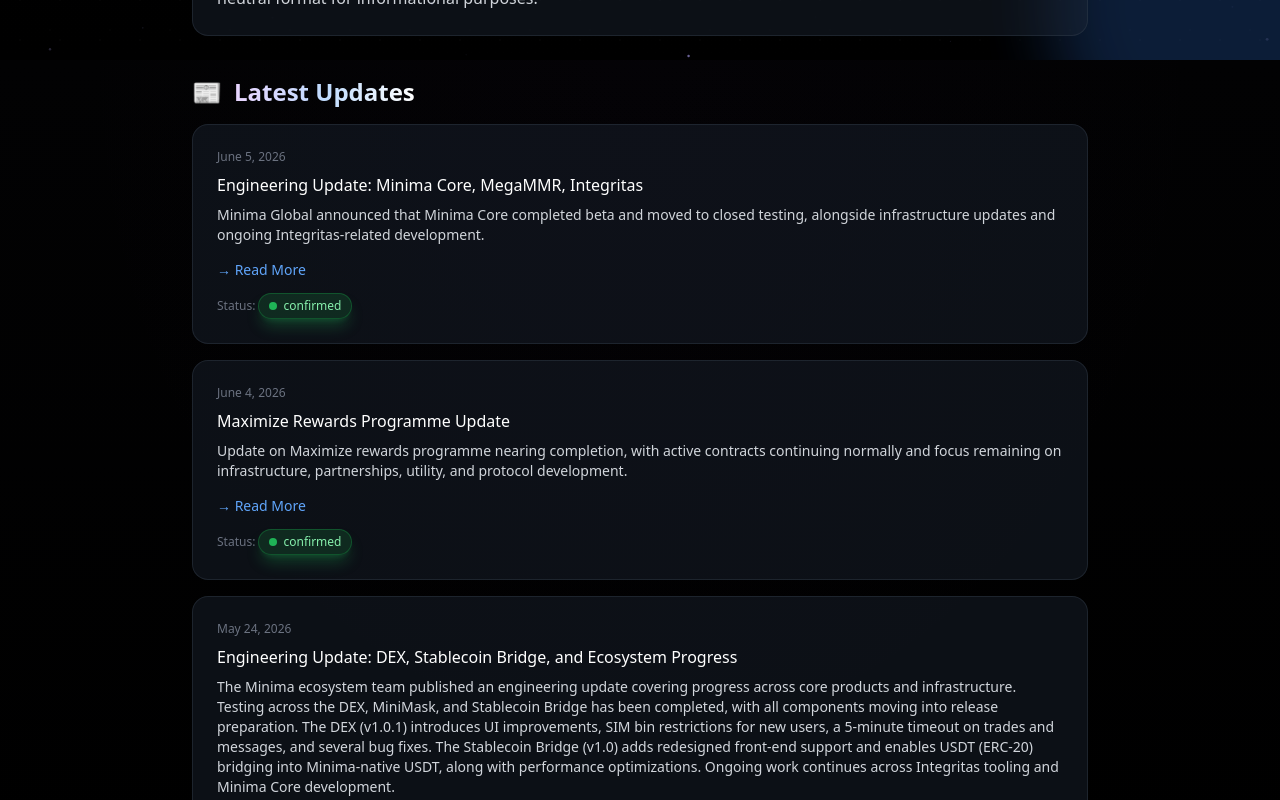
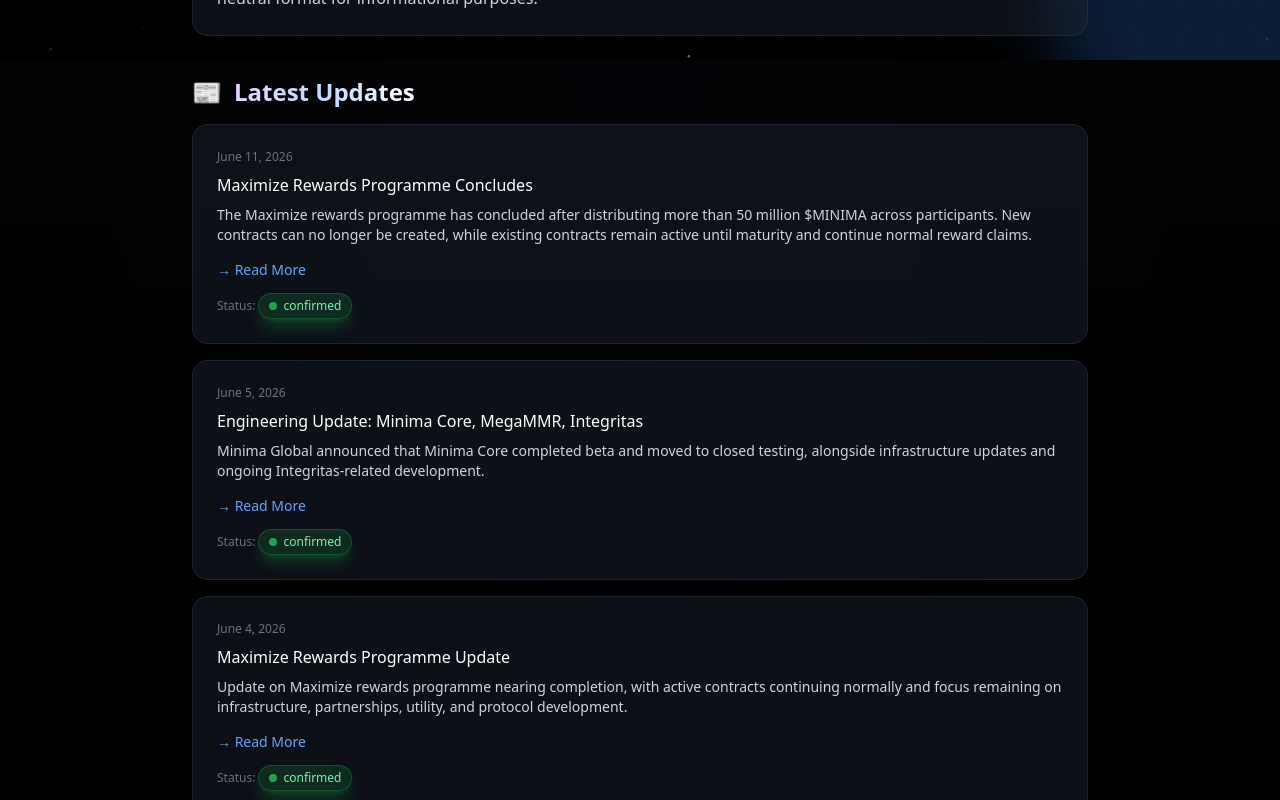
Before and after one commit to KuA1bo/minimaverse-site, a Next.js app: page /news in a window 1280 px wide. Shown: the part 740-1540 px from the top of the page. Built offline with nearby package versions, Linux system fonts and the light colour scheme.

Commit message:
feat: add Maximize Rewards Programme Concludes to news archive and RSS
- Add news article data to src/data/news.ts
- Update homepage ticker with new internal article link
- Add news card to /news page archive
- Add entry to RSS feed with correct metadata

```diff
--- a/src/app/news/page.tsx
+++ b/src/app/news/page.tsx
@@ -1,6 +1,6 @@
 // src/app/news/page.tsx
 // News page - latest updates and announcements about Minima Protocol
-// Updated: Added Engineering Update June 2026, internal navigation support [05.06.2026]
+// Updated: Added Maximize Rewards Programme Concludes, internal navigation support [11.06.2026]
 
 import Link from 'next/link';
 import JsonLd from '@/components/JsonLd';
@@ -234,6 +234,13 @@
 
           <div className="space-y-4">
             {[
+              {
+                date: 'June 11, 2026',
+                title: 'Maximize Rewards Programme Concludes',
+                text: "The Maximize rewards programme has concluded after distributing more than 50 million $MINIMA across participants. New contracts can no longer be created, while existing contracts remain active until maturity and continue normal reward claims.",
+                link: { href: '/news/maximize-conclusion', text: '→ Read More' },
+                status: 'confirmed' as const
+              },
               {
                 date: 'June 5, 2026',
                 title: 'Engineering Update: Minima Core, MegaMMR, Integritas',
@@ -491,11 +498,11 @@
           </p>
         </div>
 
-        {/* Last Updated - UPDATED DATE to June 5, 2026 */}
+        {/* Last Updated - UPDATED DATE to June 11, 2026 */}
         <section className="border-t border-gray-700/40 pt-6 opacity-0 animate-fade-in-up delay-300">
           <p className="text-gray-500 text-sm flex items-center gap-2">
             <span className="w-2 h-2 bg-green-500 rounded-full animate-pulse" />
-            Last updated: June 5, 2026
+            Last updated: June 11, 2026
           </p>
         </section>
 
--- a/src/app/page.tsx
+++ b/src/app/page.tsx
@@ -2,7 +2,7 @@
 
 // src/app/page.tsx
 // Home page - Minimaverse independent information hub
-// Updated: Ticker links to internal news page [05.06.2026]
+// Updated: Ticker links to internal news page [11.06.2026]
 
 import { useRef, useState, useLayoutEffect } from 'react';
 import Link from 'next/link';
@@ -144,13 +144,13 @@
   // Added mr-2 to the last span so the next copy's leading dot has a proper space
   const content = (
     <Link
-      href="/news/engineering-update-june-2026"
+      href="/news/maximize-conclusion"
       className="flex items-center whitespace-nowrap text-gray-400 hover:text-purple-400 transition-colors duration-200"
     >
       <span>•</span>
       <span className="ml-2 font-mono uppercase tracking-wider">Latest Verified Updates</span>
       <span className="mx-2">•</span>
-      <span className="mr-2">Minima Core completed beta and moved to closed testing, alongside infrastructure updates and ongoing Integritas-related development</span>
+      <span className="mr-2">Maximize rewards programme concluded after distributing over 50 million $MINIMA. Existing contracts continue operating until maturity</span>
     </Link>
   );
 
@@ -310,7 +310,7 @@
         </div>
 
         <section className="border-t border-gray-700/40 pt-6 opacity-0 animate-fade-in-up delay-300">
-          <p className="text-gray-500 text-sm flex items-center gap-2"><span className="w-2 h-2 bg-green-500 rounded-full animate-pulse" />Last updated: 5 июня 26</p>
+          <p className="text-gray-500 text-sm flex items-center gap-2"><span className="w-2 h-2 bg-green-500 rounded-full animate-pulse" />Last updated: 11 июня 26</p>
         </section>
       </article>
     </div>
--- a/src/app/rss.xml/route.ts
+++ b/src/app/rss.xml/route.ts
@@ -1,7 +1,7 @@
 // src/app/rss.xml/route.ts
 // RSS feed generator for Minimaverse - static pages + verified news items
 // NOTE: When adding a new page or news item, add it to the respective array below.
-// Updated: Added Engineering Update June 2026 [05.06.2026]
+// Updated: Added Maximize Rewards Programme Concludes [11.06.2026]
 import RSS from 'rss';
 import { NextResponse } from 'next/server';
 
@@ -28,6 +28,12 @@
 
   // Verified news items - add new entries here with confirmed status only
   const newsItems = [
+    {
+      title: 'Maximize Rewards Programme Concludes',
+      url: 'https://minimaverse.com/news/maximize-conclusion',
+      desc: 'The Maximize rewards programme has concluded after distributing more than 50 million $MINIMA across participants. New contracts can no longer be created, while existing contracts remain active until maturity. Source: MinimaGlobal/597. Status: confirmed.',
+      date: new Date('2026-06-11'),
+    },
     {
       title: 'Engineering Update: Minima Core, MegaMMR, Integritas',
       url: 'https://minimaverse.com/news/engineering-update-june-2026',
--- a/src/data/news.ts
+++ b/src/data/news.ts
@@ -1,7 +1,7 @@
 // src/data/news.ts
 // Centralized news data source for Minimaverse
 // All verified news articles are stored here and rendered via dynamic route /news/[slug]
-// Updated: Engineering Update: Minima Core, MegaMMR, Integritas [05.06.2026]
+// Updated: Maximize Rewards Programme Concludes [11.06.2026]
 
 export interface NewsArticle {
   slug: string;
@@ -18,6 +18,34 @@
 }
 
 export const newsArticles: NewsArticle[] = [
+  {
+    slug: 'maximize-conclusion',
+    date: '2026-06-11',
+    displayDate: 'June 11, 2026',
+    title: 'Maximize Rewards Programme Concludes',
+    summary:
+      'The Maximize rewards programme has concluded after distributing more than 50 million $MINIMA across participants. New contracts can no longer be created, while existing contracts remain active until maturity and continue normal reward claims.',
+    details: [
+      {
+        label: 'Programme Status',
+        text: 'Concluded, rewards pool exhausted.',
+      },
+      {
+        label: 'New Contracts',
+        text: 'Creation disabled, no new contracts can be created.',
+      },
+      {
+        label: 'Existing Contracts',
+        text: 'Continue operating until maturity under original terms.',
+      },
+      {
+        label: 'Total Distributed',
+        text: 'More than 50 million $MINIMA distributed across network participants.',
+      },
+    ],
+    source: 'https://t.me/MinimaGlobal/597',
+    sourceLabel: 'Official Telegram Announcement — MinimaGlobal/597',
+  },
   {
     slug: 'engineering-update-june-2026',
     date: '2026-06-05',
```
